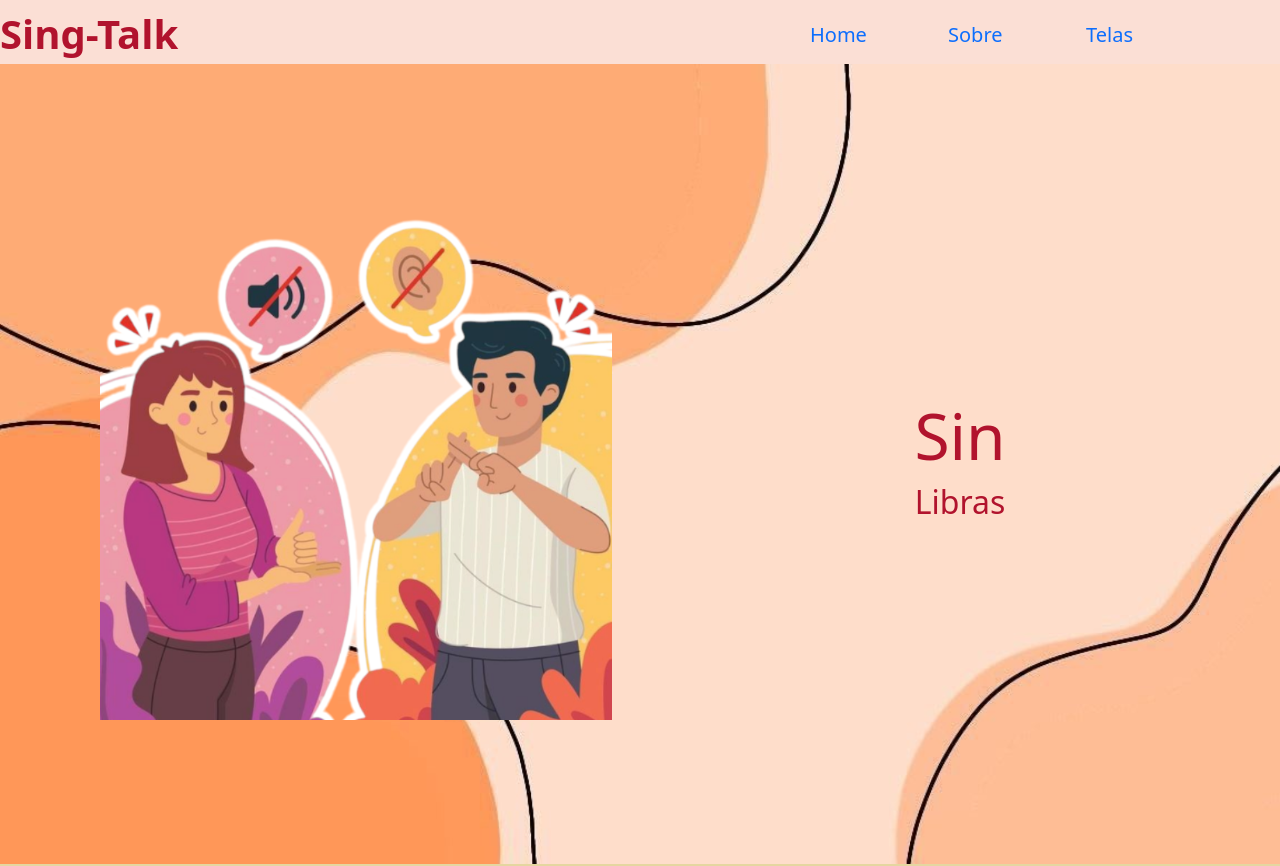
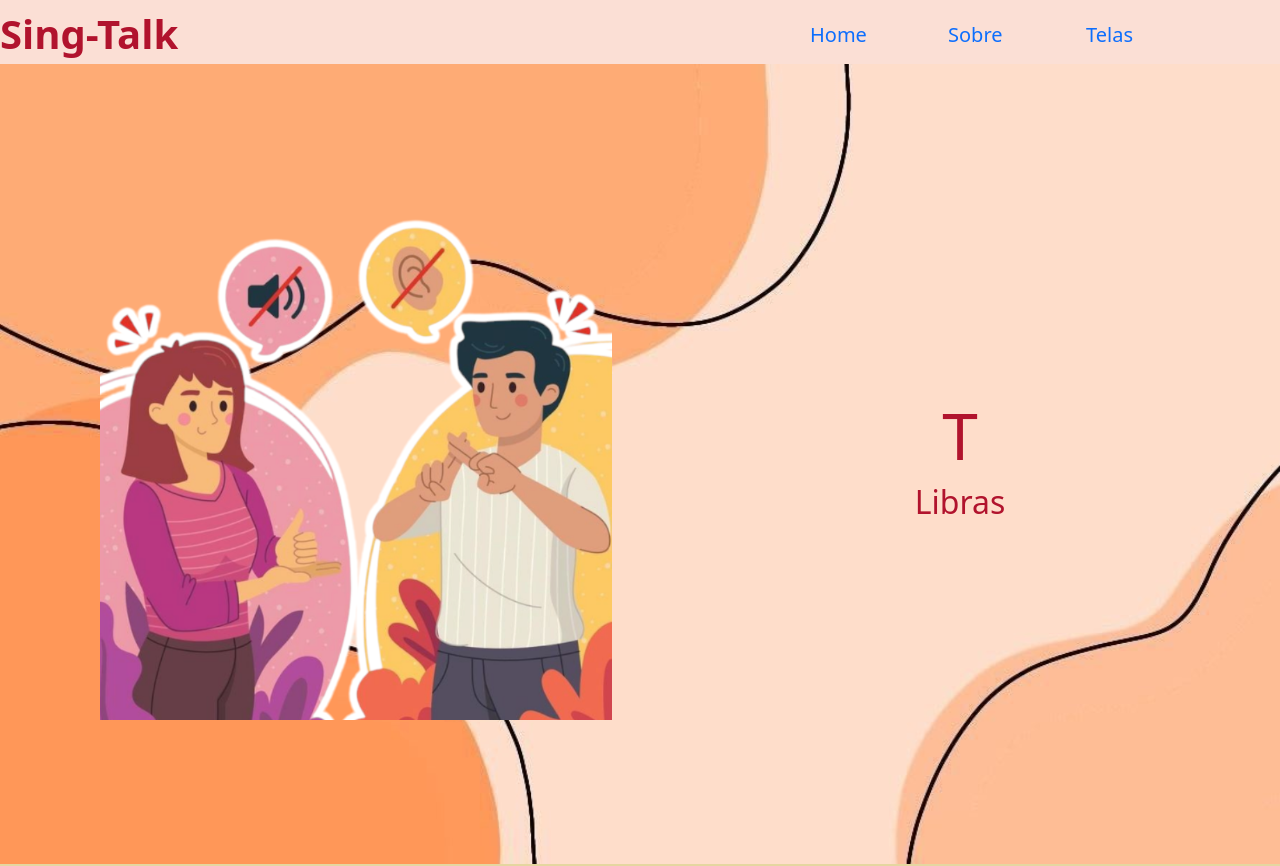
Before and after one commit to Talk-action/Talk-Action, a React (Vite) app in the folder Portifolio-SingTalk/: page / in a window 1280 px wide. Shown: the top 866 px of the page. Built offline with nearby package versions, Linux system fonts and the light colour scheme.

Commit message:
Update Home.jsx

```diff
--- a/Portifolio-SingTalk/src/pages/Home.jsx
+++ b/Portifolio-SingTalk/src/pages/Home.jsx
@@ -11,15 +11,15 @@ const Home = () => {
     return(
         <div className={style.total} >
             <section className={style.container}>
-                <div className={style.containerImg}>
+                <div className={style.containerimg}>
                     <img src={photo1} className={style.img}/>
                 </div>
                 <div>
                     <h1 className={style.h1}>
-                    <TypingEffect text='Sing-Talk' speed='260' pause='2200'/>
+                    <TypingEffect text='Talk Action' speed='260' pause='2200'/>
                     </h1>
                     <h2 className={style.h2}>
-                    <TypingEffect text='Libras nunca ficou tao fácil' speed='120' pause='1700'/>
+                    <TypingEffect text='Libras nunca ficou tão fácil' speed='120' pause='1700'/>
                     </h2>
                 </div>
             </section>
```
